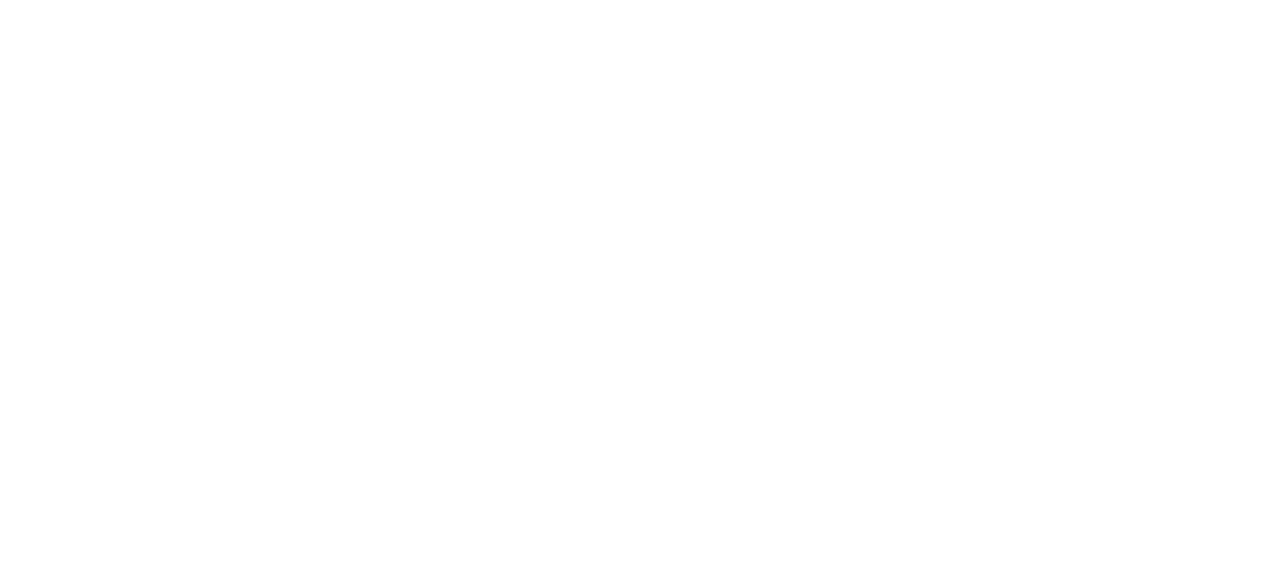
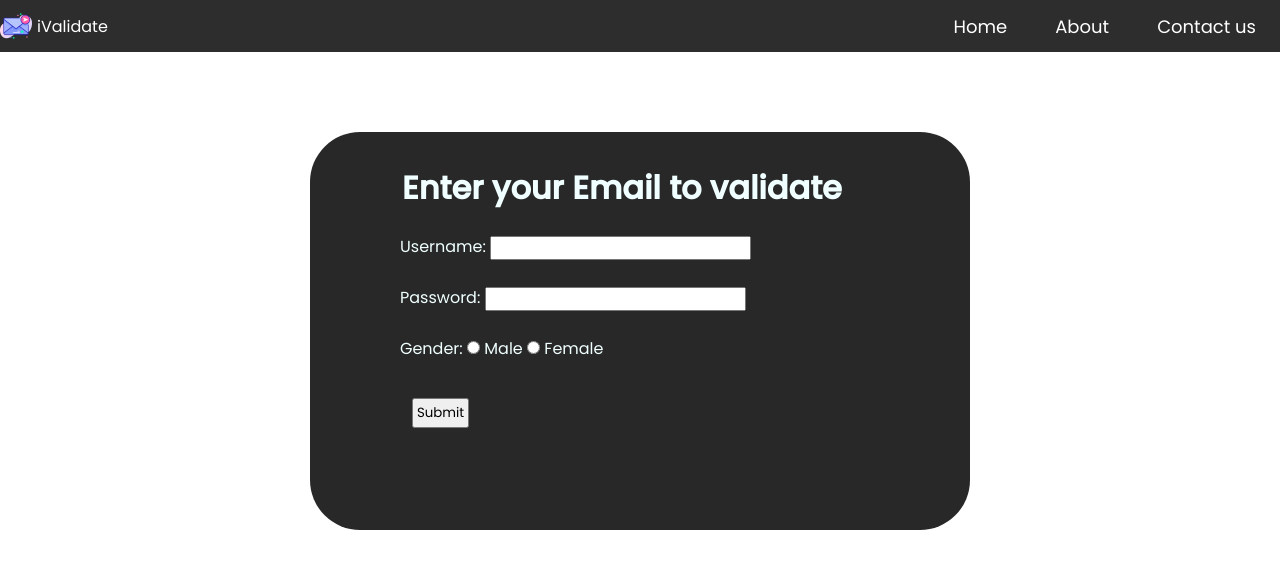
Before and after one commit to Pritika-Shukla/Email--Validator, a plain HTML site: page index.html in a window 1280 px wide. Drawn offline with Linux system fonts and the light colour scheme.

Commit message:
completed ui

```diff
--- a/index.html
+++ b/index.html
@@ -1,11 +1,59 @@
 <!DOCTYPE html>
 <html lang="en">
-<head>
-    <meta charset="UTF-8">
-    <meta name="viewport" content="width=device-width, initial-scale=1.0">
-    <title>Document</title>
-</head>
-<body>
+  <head>
+    <meta charset="UTF-8" />
+    <meta name="viewport" content="width=device-width, initial-scale=1.0" />
+    <title>Email-Validator</title>
+    <link rel="stylesheet" href="style.css" />
+    <link rel="preconnect" href="https://fonts.googleapis.com" />
+    <link rel="preconnect" href="https://fonts.gstatic.com" crossorigin />
+    <link
+      href="https://fonts.googleapis.com/css2?family=Poppins:wght@400;500&display=swap"
+      rel="stylesheet"
+    />
+  </head>
+  <body>
+    <header>
+      <nav>
+        <div class="logo">
+          <img src="message.png" alt="" srcset="" />
+          iValidate
+        </div>
+        <ul>
+          <li><a href="/">Home</a></li>
+          <li><a href="/">About</a></li>
+          <li><a href="/">Contact us</a></li>
+        </ul>
+      </nav>
+    </header>
+    <main>
+      <div class="container">
+        <h1>Enter your Email to validate</h1>
+        <form action="/submit" method="post">
+          <!-- Text input for username -->
+          <label for="username">Username:</label>
+          <input type="text" id="username" name="username" required />
+          <br /><br />
 
-</body>
+          <!-- Password input -->
+          <label for="password">Password:</label>
+          <input type="password" id="password" name="password" required />
+          <br /><br />
+
+          <!-- Radio buttons for gender -->
+          <label>Gender:</label>
+          <input type="radio" id="male" name="gender" value="male" />
+          <label for="male">Male</label>
+          <input type="radio" id="female" name="gender" value="female" />
+          <label for="female">Female</label>
+          <br /><br />
+
+          <!-- Submit button -->
+          <input type="submit" value="Submit" class="btn" />
+        </form>
+      </div>
+    </main>
+    <footer></footer>
+    <script src="app.js"></script>
+  </body>
 </html>
--- a/style.css
+++ b/style.css
@@ -0,0 +1,71 @@
+* {
+  padding: 0;
+  margin: 0;
+  font-family: "Poppins", sans-serif;
+}
+nav {
+  display: flex;
+  align-items: center;
+  justify-content: space-between;
+  background-color: rgb(45, 45, 45);
+  color: white;
+}
+nav ul {
+  display: flex;
+}
+ul li {
+  list-style: none;
+  padding: 3px 24px;
+  font-size: 18px;
+}
+.logo {
+  display: flex;
+  align-items: center;
+  padding: 10px 0;
+}
+.logo img {
+  padding-right: 5px;
+  width: 32px;
+}
+ul li a {
+  color: white;
+  text-decoration: none;
+}
+ul li a:hover {
+  color: rgb(99, 96, 96);
+}
+.container {
+  margin: 80px auto;
+  padding: 20px 80px 80px;
+  width: 500px;
+  border-radius: 50px 50px;
+  color: azure;
+  background-color: rgb(40, 40, 40);
+}
+.container h1 {
+  padding: 12px;
+}
+.container form {
+  padding: 10px;
+}
+@media screen and (max-width: 660px) {
+  .container {
+    width: 200px;
+    padding: 0px 90px 70px 20px;
+    font-size: 13px;
+  }
+}
+@media screen and (max-width: 350px) {
+  .container {
+    width: 200px;
+    padding: 0px 72px 12px 8px;
+  }
+}
+.btn {
+  margin: 12px;
+  padding: 3px;
+  cursor: pointer;
+}
+.btn:hover {
+  border: 2px solid green;
+}
```
Also changed, not shown: app.js (added), message.png (added), 1 other file.
